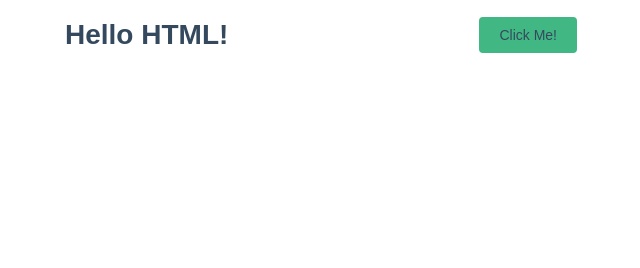
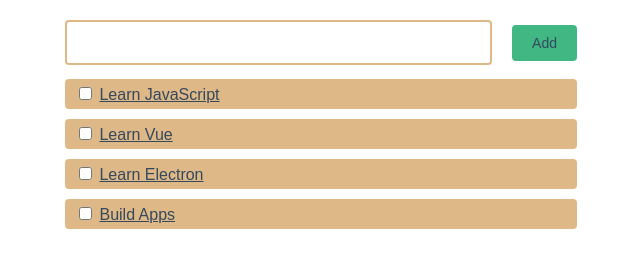
Before and after one commit to HashanCP/vue-todo, a plain HTML site: page index.html in a window 1280 px wide. Shown: the whole page, without its empty margins (319-959 px from the left). Drawn offline with nearby package versions, Linux system fonts and the light colour scheme.

Commit message:
completed todo app

```diff
--- a/index.html
+++ b/index.html
@@ -9,9 +9,21 @@
   </head>
   <body>
     <div id="app">
-      <div class="message">
-        <h1 :title="message">{{ message }}</h1>
-        <button @click="changeTitle">Click Me!</button>
+      <div class="todo-page">
+        <form class="todo-form" @submit.prevent="addNewTodoItem">
+          <input v-model="newTodoItem" type="text" />
+          <button>Add</button>
+        </form>
+        <ol class="todo-list">
+          <li v-for="todo in todos">
+            <label>
+              <input type="checkbox" v-on:change="toggle(todo)" v-bind:checked="todo.done"/>
+
+              <del v-if="todo.done">{{ todo.text }}</del>
+              <ins v-else>{{ todo.text }}</ins>
+            </label>
+          </li>
+        </ol>
       </div>
     </div>
     <script src="https://cdn.jsdelivr.net/npm/vue"></script>
--- a/script.js
+++ b/script.js
@@ -2,12 +2,26 @@ new Vue({
   el: "#app",
 
   data: {
-    message: "Hello HTML!"
+    todos: [
+      { text: "Learn JavaScript", done: false },
+      { text: "Learn Vue", done: false },
+      { text: "Learn Electron", done: false },
+      { text: "Build Apps", done: false }
+    ],
+    newTodoItem: ''
   },
 
   methods: {
-    changeTitle() {
-      this.message = "Greetings from Vue.js"
+    toggle(todoItem) {
+      todoItem.done = !todoItem.done
+    },
+
+    addNewTodoItem() {
+      this.todos.push({
+        text: this.newTodoItem,
+        done: false
+      });
+      this.newTodoItem = ''
     }
   }
 });
--- a/styles.css
+++ b/styles.css
@@ -13,7 +13,7 @@ body, div, button {
 
 #app {
   width: 40%;
-  margin: 0 auto;
+  margin: 2rem auto;
 }
 
 .message {
@@ -26,22 +26,45 @@ body, div, button {
   text-align: center;
 }
 
-.mesage button {
+.todo-form {
+  display: flex;
+  align-items: center;
+}
+
+.todo-form input {
+  display: block;
+  outline: none;
+  border: .2rem solid burlywood;
+  border-radius: .4rem;
+  flex-grow: 1;
+  padding: 1rem .4rem;
+  font-size: 1.8rem;
+  margin: 0 2rem 0 0;
+}
+
+button {
+  display: block;
   border: none;
+  outline: none;
   background-color: #41b883;
   padding: 1rem 2rem;
   border-radius: .4rem;
 }
 
-.message button {
-  display: block;
-  appearance: none;
-  border: none;
-  background-color: #41b883;
-  padding: 1rem 2rem;
-  border-radius: .4rem;
+button:hover {
+  background-color: #3aa776;
 }
 
-.message button:hover {
-  background-color: #3aa776;
+ol {
+  list-style: none;
+  list-style-type: none;
+  padding: 0;
 }
+
+ol li {
+  margin-bottom: 1rem;
+  font-size: 1.6rem;
+  background-color: burlywood;
+  border-radius: .4rem;
+  padding: .5rem 1rem;
+}
```
